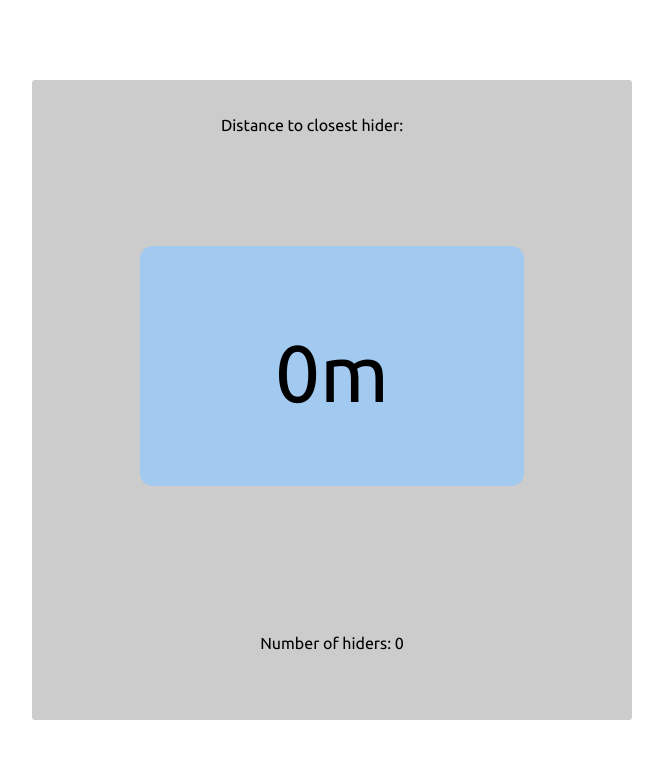
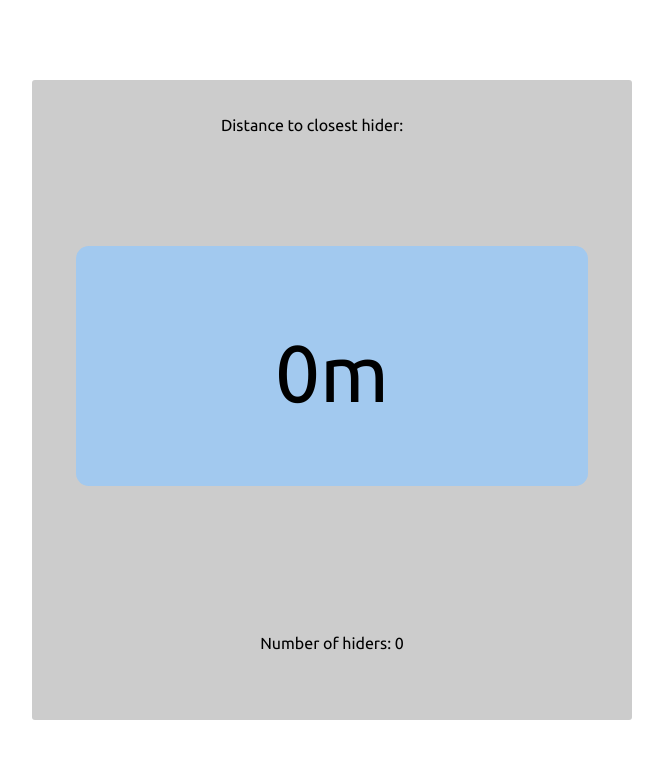
Before and after one commit to antoni-g/hide, a PHP site: page /seeker.html in a window 1280 px wide. Shown: the top 759 px of the page, without its empty margins (308-971 px from the left). Run offline with PHP 8.4, Linux system fonts and the light colour scheme; some libraries are stand-ins or nearby versions.

Commit message:
pushing last styles

```diff
--- a/resources.css
+++ b/resources.css
@@ -10,7 +10,7 @@ input[type=button] {
 
 .distance{
   margin: 12px;
-  width: 30vw;
+  width: 40vw;
   height: 20vh;
   border-radius:1vw;
   padding-top: 1em;
```
